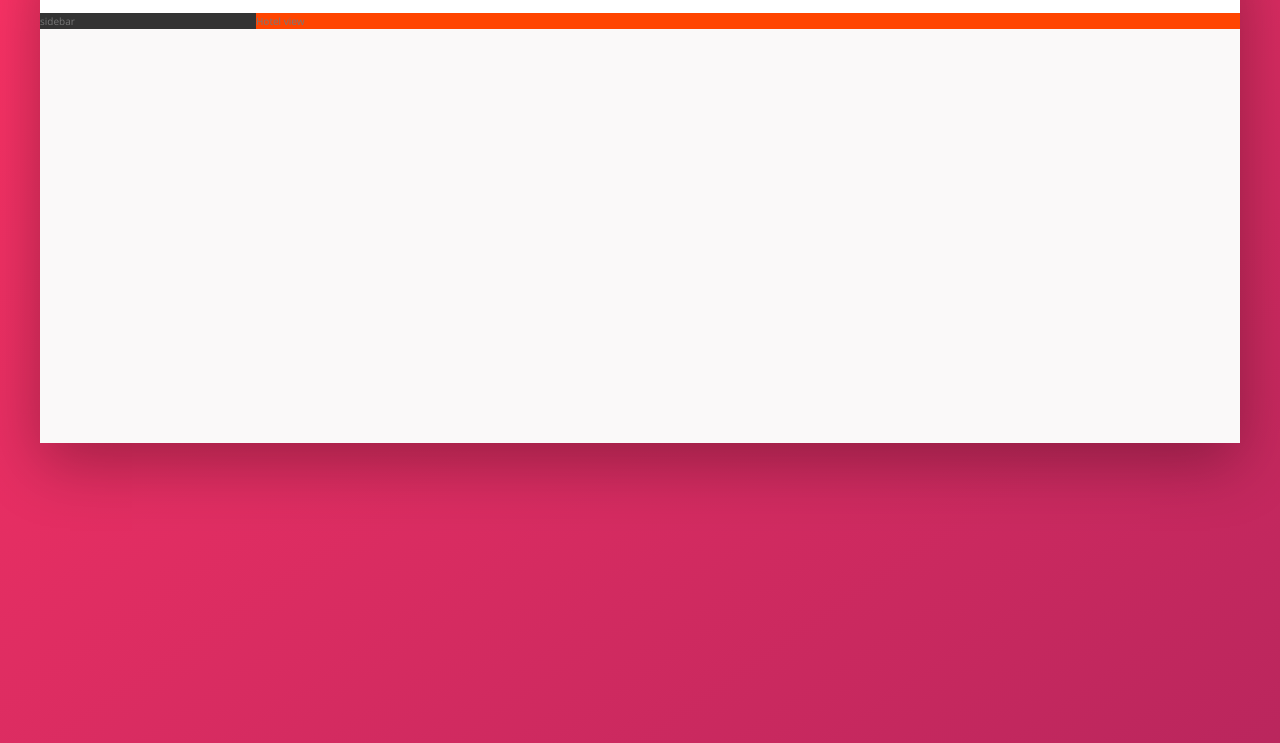
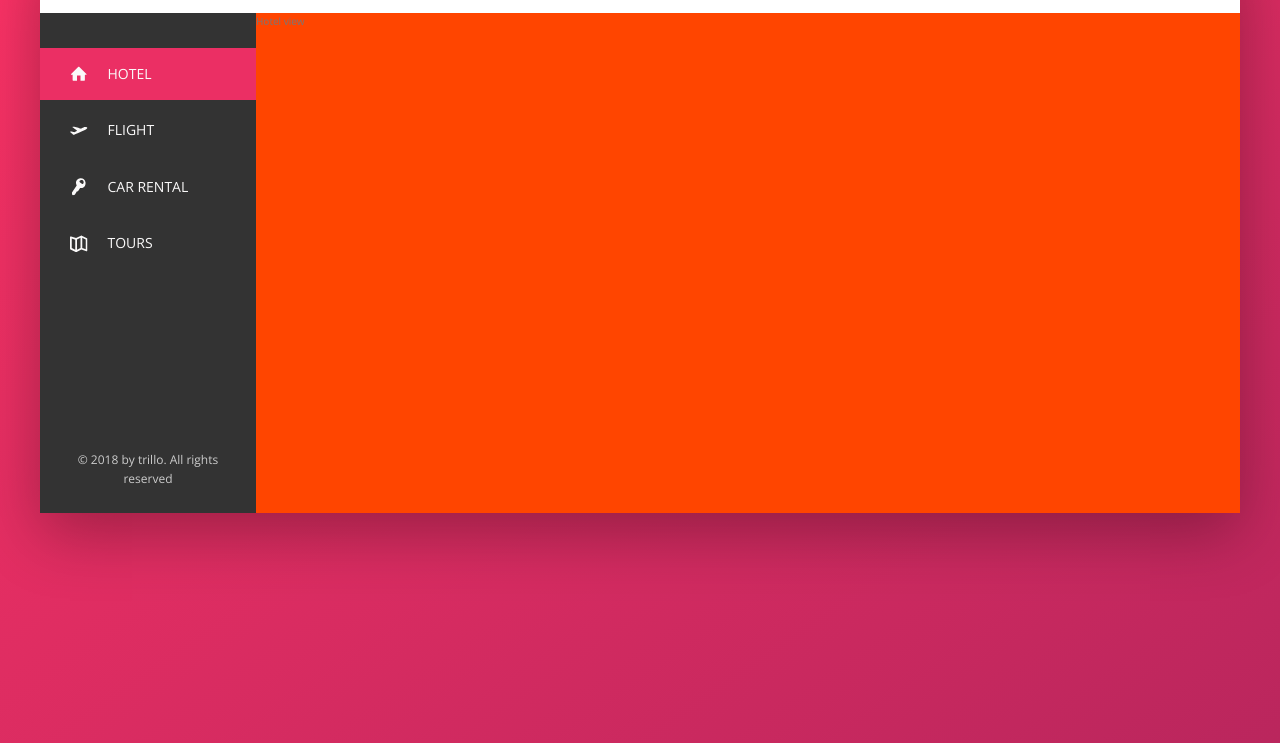
Before and after one commit to gogolab/trillo, a website: page index.html in a window 1280 px wide. Shown: the part 137-880 px from the top of the page. Drawn offline with nearby package versions, Linux system fonts and the light colour scheme.

Commit message:
styled sidebar

```diff
--- a/index.html
+++ b/index.html
@@ -47,7 +47,43 @@
         </header>
         <div class="content">
             <nav class="sidebar">
-                sidebar
+                <ul class="side-nav">
+                    <li class="side-nav__item side-nav__item--active">
+                        <a href="#" class="side-nav__link">
+                            <svg class="side-nav__icon">
+                                <use href="./img/icons-sprite.svg#icon-home"></use>
+                            </svg>
+                            <span>Hotel</span>
+                        </a>
+                    </li>
+                    <li class="side-nav__item">
+                        <a href="#" class="side-nav__link">
+                            <svg class="side-nav__icon">
+                                <use href="./img/icons-sprite.svg#icon-aircraft-take-off"></use>
+                            </svg>
+                            <span>Flight</span>
+                        </a>
+                    </li>
+                    <li class="side-nav__item">
+                        <a href="#" class="side-nav__link">
+                            <svg class="side-nav__icon">
+                                <use href="./img/icons-sprite.svg#icon-key"></use>
+                            </svg>
+                            <span>Car rental</span>
+                        </a>
+                    </li>
+                    <li class="side-nav__item">
+                        <a href="#" class="side-nav__link">
+                            <svg class="side-nav__icon">
+                                <use href="./img/icons-sprite.svg#icon-map"></use>
+                            </svg>
+                            <span>Tours</span>
+                        </a>
+                    </li>
+                </ul>
+                <div class="legal">
+                    &copy; 2018 by trillo. All rights reserved
+                </div>
             </nav>
             <main class="hotel-view">
                 Hotel view
--- a/sass/_components.scss
+++ b/sass/_components.scss
@@ -125,4 +125,73 @@
 }
 
 //////////////////////
-// logo
+// site navigation
+
+.side-nav {
+    list-style: none;
+    font-size: 1.4rem;
+    margin-top: 3.5rem;
+
+    &__item {
+        // background-color: springgreen; //proto
+        position: relative;
+
+        &:not(:last-child) {
+            margin-bottom: 0.4rem;
+        }
+    }
+
+    &__item::before {
+        content: "";
+        position: absolute;
+        top: 0;
+        left: 0;
+        height: 100%;
+        width: 3px;
+        background-color: var(--color-primary);
+        transform: scaleY(0);
+        transition: transform 0.2s, width 0.3s cubic-bezier(1, 0, 0, 1) 0.1s,
+            background-color 0.1s;
+    }
+
+    &__item:hover::before,
+    &__item--active::before {
+        transform: scaleY(1);
+        width: 100%;
+    }
+
+    &__item:active::before {
+        background-color: var(--color-primary-light);
+    }
+
+    &__link:link,
+    &__link:visited {
+        color: var(--color-grey-light-1);
+        text-decoration: none;
+        text-transform: uppercase;
+        display: block;
+        padding: 1.5rem 3rem;
+        z-index: 10;
+        position: relative;
+
+        display: flex;
+        align-items: center;
+    }
+
+    &__icon {
+        width: 1.75rem;
+        height: 1.75rem;
+        margin-right: 2rem;
+        fill: currentColor;
+    }
+}
+
+//////////////////////
+// legal text
+
+.legal {
+    font-size: 1.2rem;
+    color: var(--color-grey-light-4);
+    padding: 2.5rem;
+    text-align: center;
+}
--- a/sass/_layout.scss
+++ b/sass/_layout.scss
@@ -26,6 +26,9 @@
     background-color: var(--color-grey-dark-1);
 
     flex: 0 0 18%;
+    display: flex;
+    flex-direction: column;
+    justify-content: space-between;
 }
 
 .hotel-view {
@@ -33,4 +36,6 @@
     background-color: orangered;
 
     flex: 1;
+
+    min-height: 50rem; //proto
 }
```
Also changed, not shown: css/style.css.
